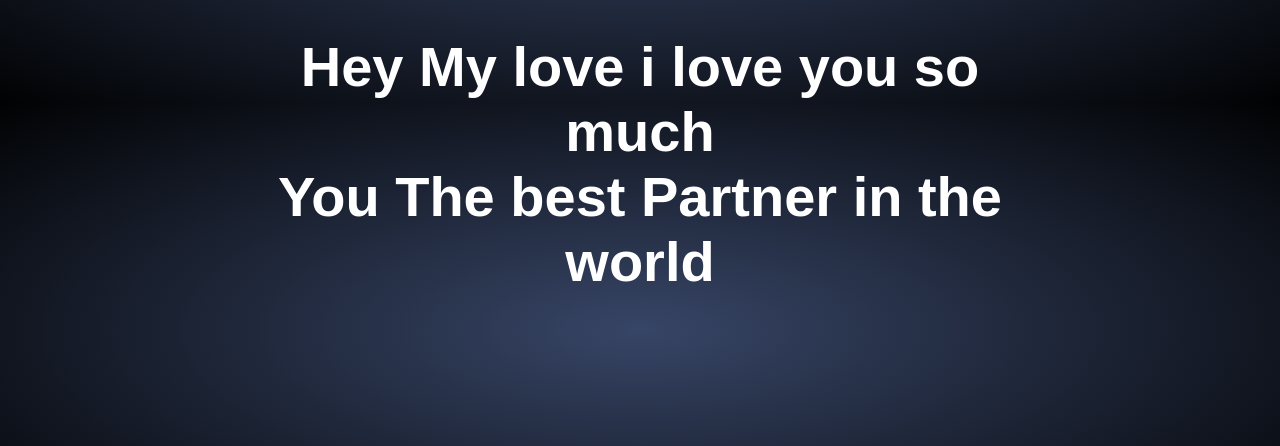
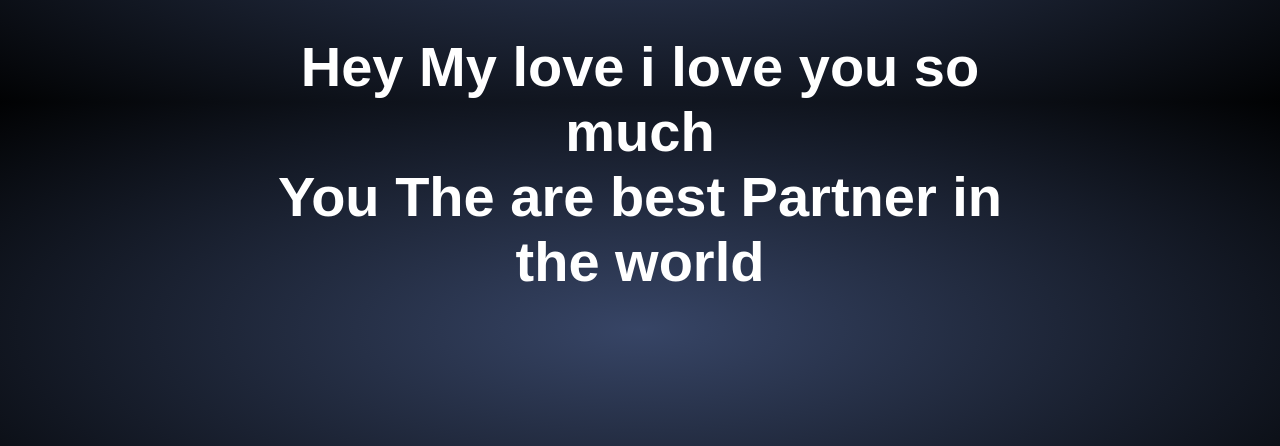
Before and after one commit to ajkumarpal/lovemywife, a plain HTML site: page index.html in a window 1280 px wide. Shown: the part 354-800 px from the top of the page. Drawn offline with Linux system fonts and the light colour scheme; a web font is replaced by a local one.

Commit message:
Update index.html

```diff
--- a/index.html
+++ b/index.html
@@ -313,7 +313,7 @@
                 </div>
             </div>
              <h1>VARSHA</h1>
-             <h1>Hey My love i love you so much<br/>You The best Partner in the world</h1>
+             <h1>Hey My love i love you so much<br/>You The are best Partner in the world</h1>
 
         </div>
         <script>
```
